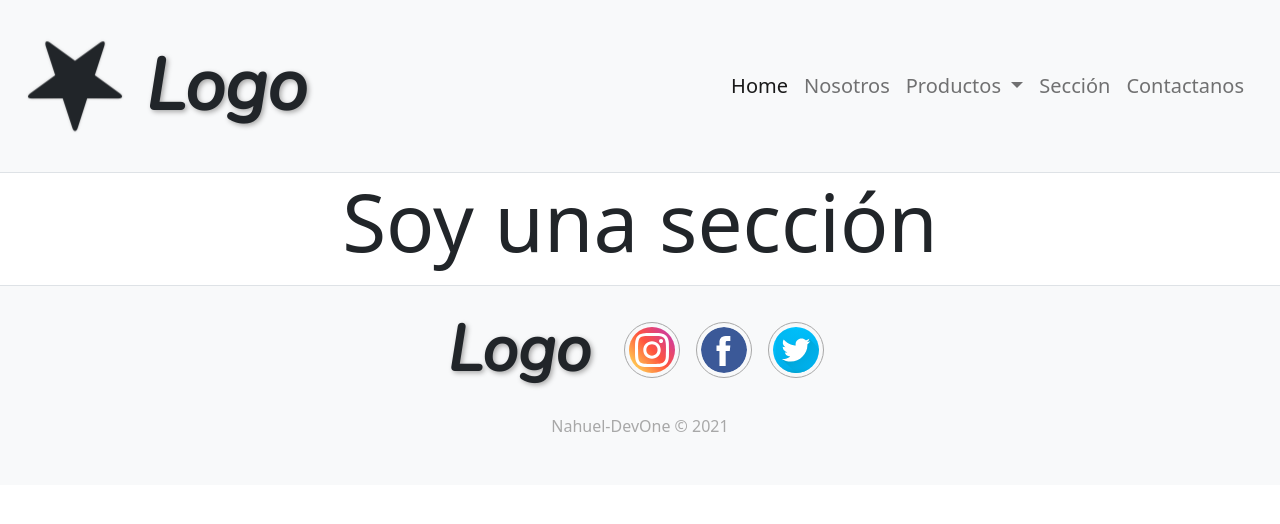
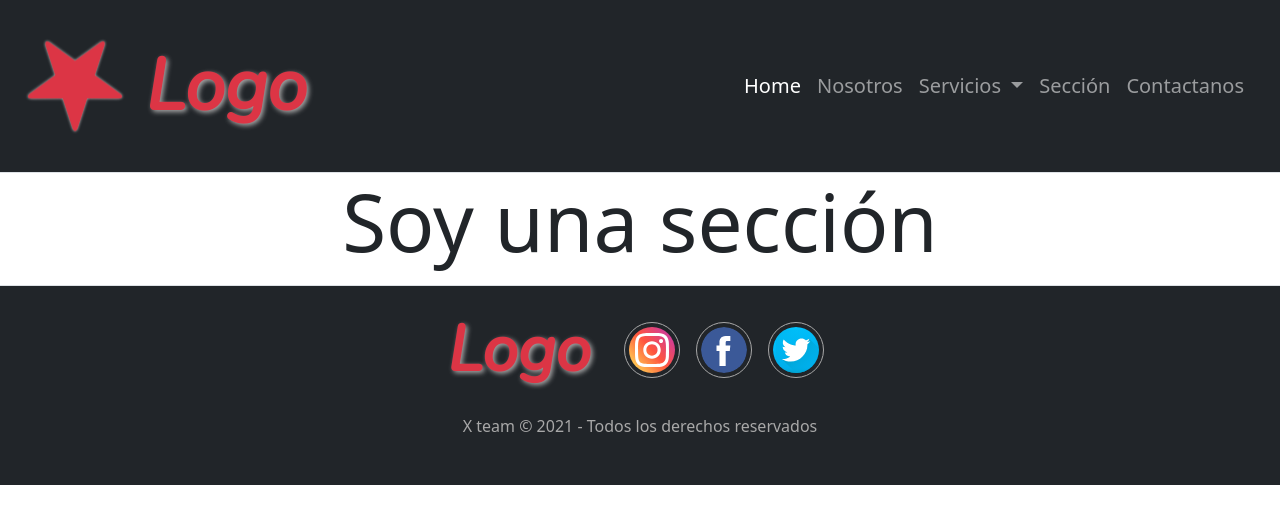
Before and after one commit to Nahuel-DevOne/ProyectoWebCoder, a plain HTML site: page index.html in a window 1280 px wide. Drawn offline with nearby package versions, Linux system fonts and the light colour scheme; files whose address does not match are found by name.

Commit message:
Modificando estilos en base a posibles gustos del cliente

```diff
--- a/assets/scss/style.scss
+++ b/assets/scss/style.scss
@@ -106,7 +106,7 @@ $fuenteTres: "WebSymbolsRegular";
 .star{
   font-family: $fuenteTres;
   font-size: 7vw;
-  color: $colorUno;
+  color: $colorDanger;
   text-shadow: 0px 0px 3px $colorCuatro;
 }
 
@@ -146,7 +146,7 @@ $fuenteTres: "WebSymbolsRegular";
 
 .logoFooter{
   text-decoration: none;
-  color: $colorUno;
+  color: $colorDanger;
   font-size: 5vw;
   font-family: $fuenteUno;
   font-style: italic;
--- a/index.html
+++ b/index.html
@@ -27,10 +27,10 @@
     <!-- Acá empieza la cabecera -->
     <header>
         <!-- Acá empieza el nav -->
-        <nav class="navbar navbar-expand-lg navbar-light bg-light border-bottom">
+        <nav class="navbar navbar-expand-lg navbar-dark bg-dark border-bottom">
             <div class="container-fluid">
                 <span class="star rodar ms-3">R</span>
-                <a class="text-dark p-4 logoNavbar" href="#">Logo</a>
+                <a class="text-danger p-4 logoNavbar" href="#">Logo</a>
                 <button class="navbar-toggler" type="button" data-bs-toggle="collapse"
                     data-bs-target="#navbarNavDropdown" aria-controls="navbarNavDropdown" aria-expanded="false"
                     aria-label="Toggle navigation">
@@ -47,12 +47,13 @@
                         <li class="nav-item dropdown">
                             <a class="nav-link dropdown-toggle" href="#" id="navbarDropdownMenuLink" role="button"
                                 data-bs-toggle="dropdown" aria-expanded="false">
-                                Productos
+                                Servicios
                             </a>
                             <ul class="dropdown-menu" aria-labelledby="navbarDropdownMenuLink">
-                                <li><a class="dropdown-item" href="#">Action</a></li>
-                                <li><a class="dropdown-item" href="#">Another action</a></li>
-                                <li><a class="dropdown-item" href="#">Something else here</a></li>
+                                <li><a class="dropdown-item" href="#">Marketing</a></li>
+                                <li><a class="dropdown-item" href="#">Publicidad</a></li>
+                                <li><a class="dropdown-item" href="#">Fotografía</a></li>
+                                <li><a class="dropdown-item" href="#">Organización de eventos</a></li>
                             </ul>
                         </li>
                         <li class="nav-item">
@@ -91,7 +92,7 @@
 
     <!-- Acá empieza el pie de página -->
     <footer>
-        <footer id="footer" class="bg-light border-top">
+        <footer id="footer" class="bg-dark border-top">
             <div class="container-fluid">
                 <div class="column pie">
                     <a href="#" class="logoFooter">Logo</a>
@@ -102,7 +103,7 @@
                     <a href="#" target="_blank" class="m-2"><img
                             src="./img/svg/twitter.svg" alt="Imagen del icono de linkedIn" class="icono"></a>
                 </div>
-                <div class="info mb-5">Nahuel-DevOne &copy; 2021</div>
+                <div class="info mb-5">X team &copy; 2021 - Todos los derechos reservados</div>
             </div>
         </footer>
     </footer>
```
Also changed, not shown: assets/css/style.css.
